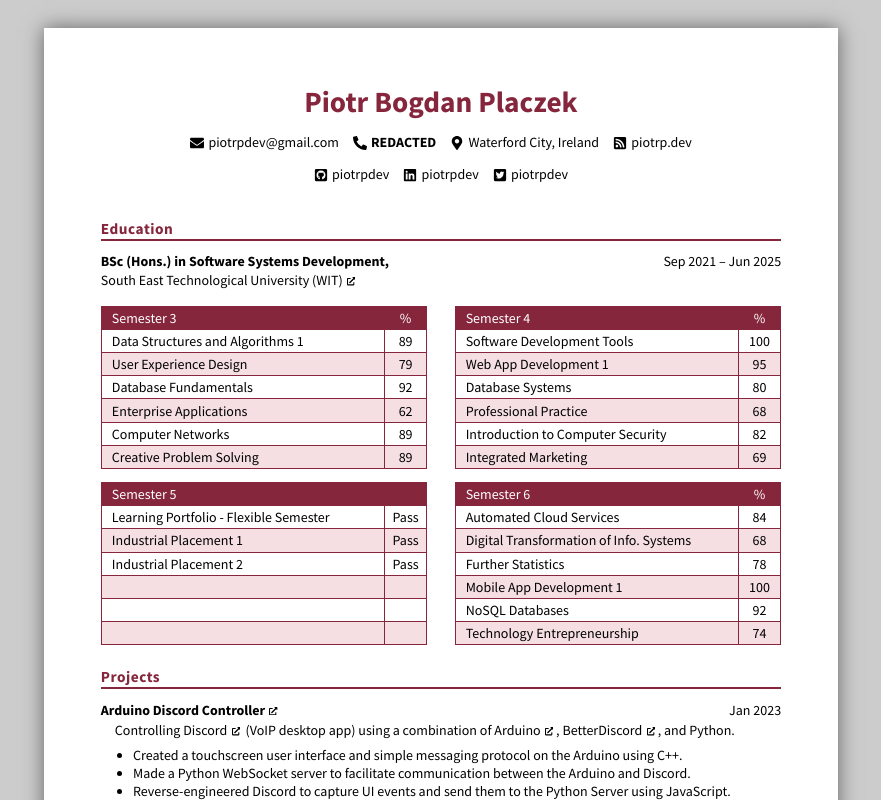
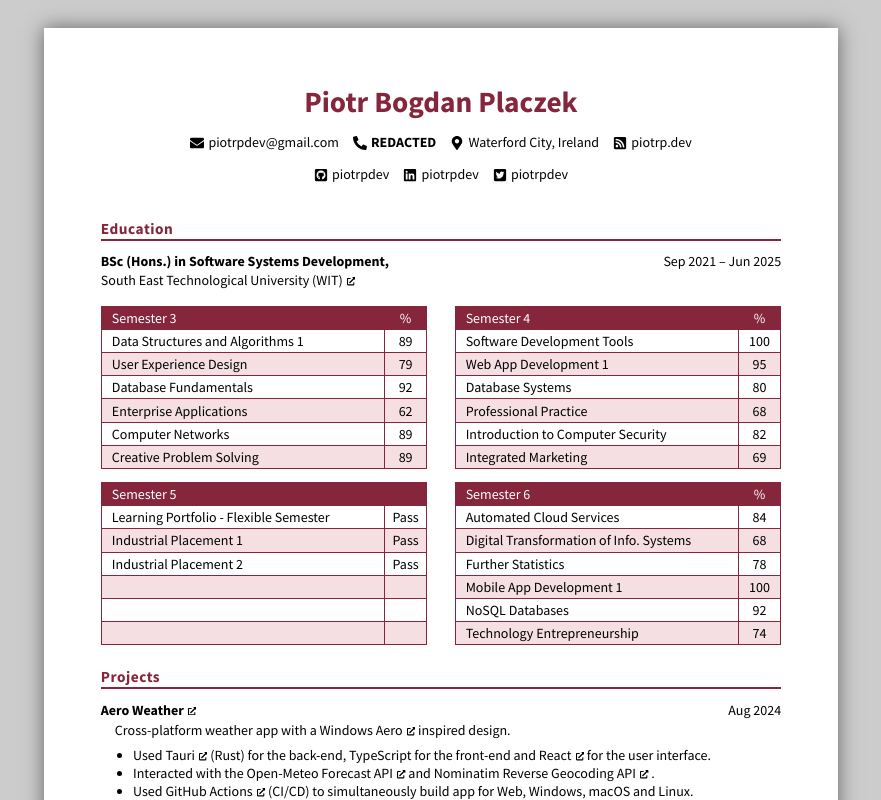
Before and after one commit to piotrpdev/resume, a React (Vite) app: page / in a window 1280 px wide. Shown: the top 800 px of the page, without its empty margins (199-1080 px from the left). Built offline with nearby package versions, Linux system fonts and the light colour scheme; no server answers.

Commit message:
feat: aero weather

```diff
--- a/src/App.jsx
+++ b/src/App.jsx
@@ -95,6 +95,44 @@
           <SectionHeading>Projects</SectionHeading>
 
           <Heading
+            href="https://github.com/piotrpdev/aero-weather"
+            aside="Aug 2024"
+          >
+            <HeadingTitle>
+              Aero Weather
+              <ExtLink />
+            </HeadingTitle>
+          </Heading>
+
+          <div className="indentedContent project">
+            <p>
+              Cross-platform weather app with a{" "}
+              <ExtLinkText text="Windows Aero" href="https://en.wikipedia.org/wiki/Windows_Aero" />
+              inspired design.
+            </p>
+            <ul>
+              <li>
+                Used{" "}
+                <ExtLinkText text="Tauri" href="https://tauri.app/" />
+                (Rust) for the back-end, TypeScript for the front-end and{" "}
+                <ExtLinkText text="React" href="https://react.dev/" />
+                for the user interface.
+              </li>
+              <li>
+                Interacted with the{" "}
+                <ExtLinkText text="Open-Meteo Forecast API" href="https://open-meteo.com/en/docs" />
+                and{" "}
+                <ExtLinkText text="Nominatim Reverse Geocoding API" href="https://nominatim.org/release-docs/latest/api/Overview/" />.
+              </li>
+              <li>
+                Used{" "}
+                <ExtLinkText text="GitHub Actions" href="https://github.com/features/actions" />
+                (CI/CD) to simultaneously build app for Web, Windows, macOS and Linux.
+              </li>
+            </ul>
+          </div>
+
+          <Heading
             href="https://github.com/piotrpdev/Arduino-Discord-Controller"
             aside="Jan 2023"
           >
@@ -138,7 +176,7 @@
             </ul>
           </div>
 
-          <Heading
+          {/* <Heading
             href="https://github.com/piotrpdev/WIT-Timetable-Generator"
             aside="Apr 2022"
           >
@@ -176,7 +214,7 @@
                 for Virtual Machines.
               </li>
             </ul>
-          </div>
+          </div> */}
 
           {/* <Heading
               href="https://github.com/piotrpdev/WeBuy-Cex-Price-Tracker"
```
